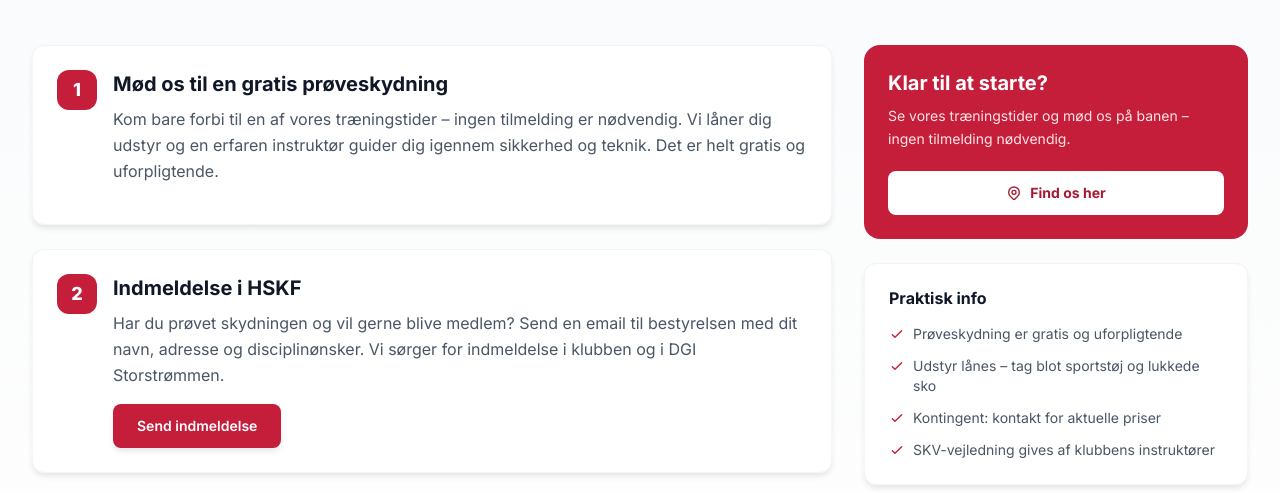
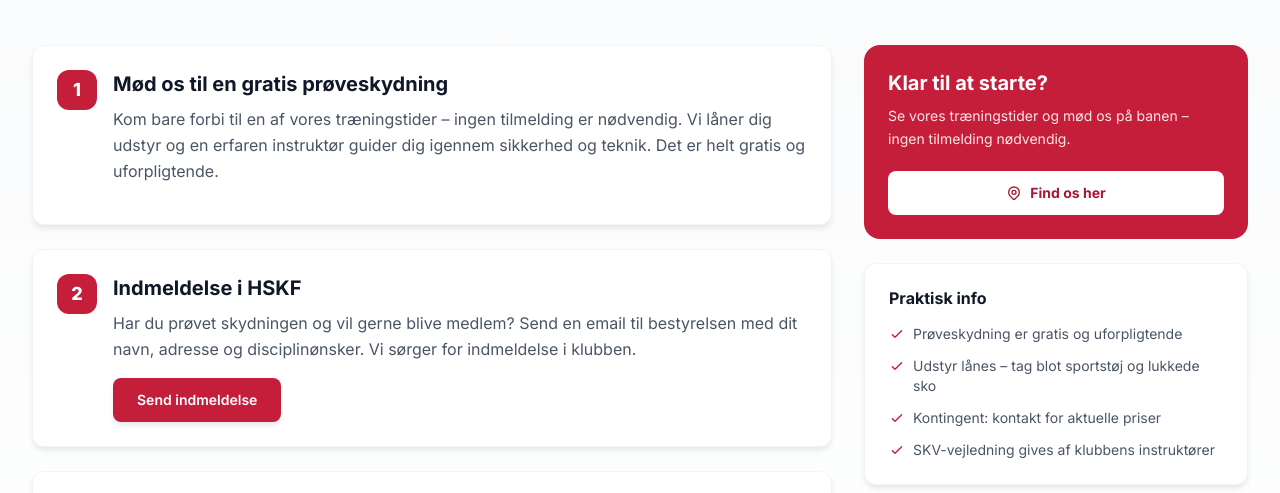
Before and after one commit to JWqvist/hskf-website, an Astro site: page /bliv-medlem in a window 1280 px wide. Shown: the part 265-758 px from the top of the page. Built offline with nearby package versions, Linux system fonts and the light colour scheme; Astro itself is replaced by a stand-in of ours.

Commit message:
fix: Remove unnecessary DGI Storstrømmen mention from bliv-medlem

```diff
--- a/src/pages/bliv-medlem.astro
+++ b/src/pages/bliv-medlem.astro
@@ -11,7 +11,7 @@ const steps = [
   {
     step: '2',
     title: 'Indmeldelse i HSKF',
-    desc: 'Har du prøvet skydningen og vil gerne blive medlem? Send en email til bestyrelsen med dit navn, adresse og disciplinønsker. Vi sørger for indmeldelse i klubben og i DGI Storstrømmen.',
+    desc: 'Har du prøvet skydningen og vil gerne blive medlem? Send en email til bestyrelsen med dit navn, adresse og disciplinønsker. Vi sørger for indmeldelse i klubben.',
     action: { label: 'Send indmeldelse', href: 'mailto:kontakt@hskf.dk?subject=Indmeldelse%20i%20HSKF&body=Hej%20HSKF%2C%0A%0AJeg%20er%20interesseret%20i%20at%20melde%20mig%20ind%20i%20Holmegaard%20Skytteforening.%0A%0ANavn%3A%20%0AAdresse%3A%20%0ATelefon%3A%20%0ADisciplin%3A%20', external: false },
   },
   {
```
